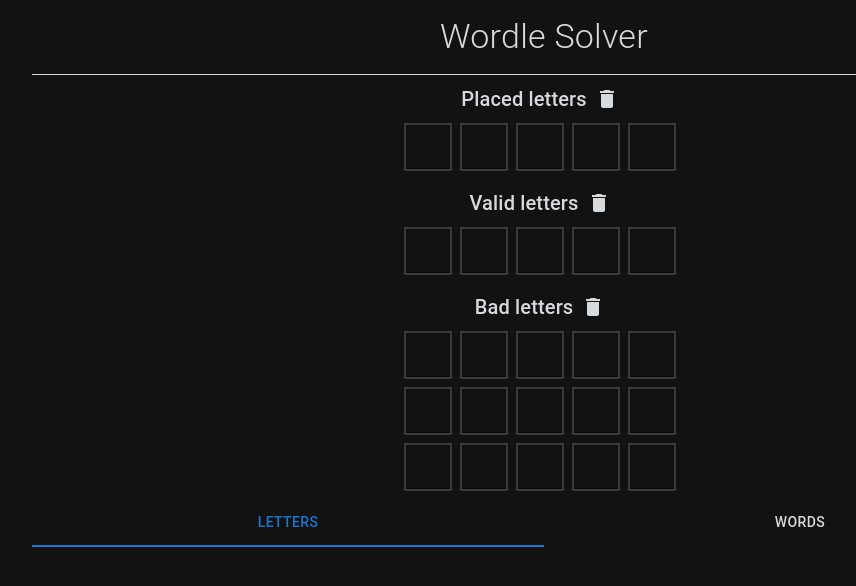
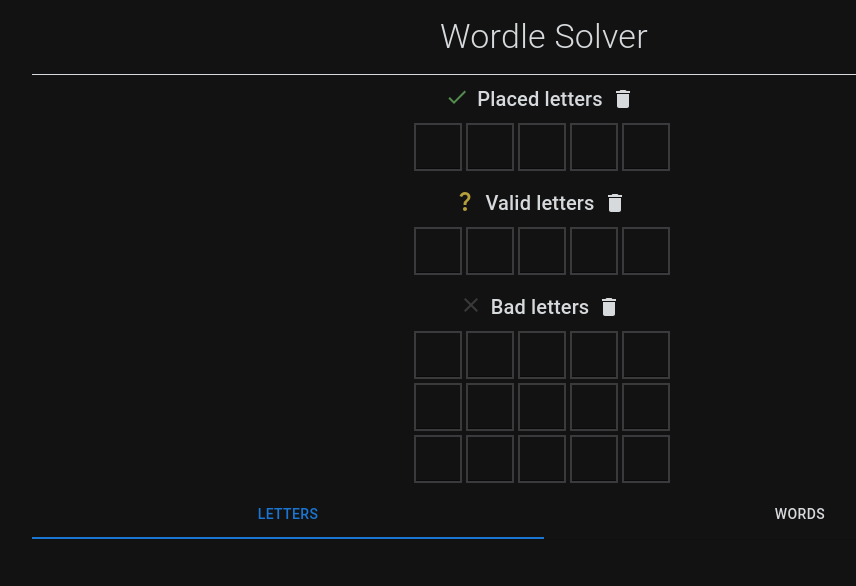
Before and after one commit to tinytinyeye/blog, a Next.js app: page /app/wordle-solver in a window 1280 px wide. Shown: the top 586 px of the page, without its empty margins (96-952 px from the left). Built offline with nearby package versions, Linux system fonts and the light colour scheme.

Commit message:
chore: added icons and adjusted styles

```diff
--- a/components/WordleSolver/BadLetters.tsx
+++ b/components/WordleSolver/BadLetters.tsx
@@ -1,8 +1,10 @@
 import React, { useContext } from 'react';
+import { Close } from '@mui/icons-material';
 
 import Letters from './Letters';
 import { LettersContext } from './Store';
 import { clearBadLetters, setBadLetter } from './hooks';
+import { variantToBackgroundColor } from './LetterInput';
 
 const BadLetters = () => {
     const [state] = useContext(LettersContext);
@@ -15,6 +17,7 @@
             setLetter={setBadLetter}
             clearLetters={clearBadLetters}
             title="Bad letters"
+            icon={<Close sx={{ fill: variantToBackgroundColor.bad }} />}
         />
     );
 };
--- a/components/WordleSolver/LetterInput.tsx
+++ b/components/WordleSolver/LetterInput.tsx
@@ -10,7 +10,7 @@
     sx?: SxProps;
 }
 
-const variantToBackgroundColor = {
+export const variantToBackgroundColor = {
     placed: '#538d4e',
     valid: '#b59f3b',
     bad: '#3a3a3c',
--- a/components/WordleSolver/Letters.tsx
+++ b/components/WordleSolver/Letters.tsx
@@ -16,6 +16,7 @@
     setLetter: SetLetterActionCreator;
     clearLetters: ClearLettersActionCreator;
     title: string;
+    icon: React.ReactNode;
 }
 
 export const LETTERS_PER_ROW = 5;
@@ -26,6 +27,7 @@
     setLetter,
     clearLetters,
     title,
+    icon
 }) => {
     const [_, dispatch] = useContext(LettersContext);
     const { refs, onChangeHandlers } = useLetters(letters.length, (payload) =>
@@ -34,7 +36,10 @@
 
     return (
         <Box sx={{ mb: 1 }}>
-            <Box sx={{ display: 'flex', justifyContent: 'center' }}>
+            <Box sx={{ display: 'flex', justifyContent: 'center', alignItems: 'center' }}>
+                <Box sx={{ mr: 1 }}>
+                {icon}
+                </Box>
                 <Typography
                     variant="h6"
                     sx={{ color: '#d7dadc', py: 1, textAlign: 'center' }}
@@ -57,7 +62,7 @@
                             alignItems: 'center',
                             justifyContent: 'center',
                             flexWrap: 'wrap',
-                            mt: row > 0 ? 1 : 0,
+                            mt: row > 0 ? 0.5 : 0,
                         }}
                         key={`${variant}_letter_row_${row}P`}
                     >
@@ -71,7 +76,7 @@
                                         variant={variant}
                                         value={letters[i]}
                                         onChange={onChangeHandlers[i]}
-                                        sx={{ mr: 1 }}
+                                        sx={{ mr: 0.5 }}
                                         ref={(el) => (refs.current[i] = el)}
                                         key={`${variant}_letter_${i}`}
                                     />
--- a/components/WordleSolver/PlacedLetters.tsx
+++ b/components/WordleSolver/PlacedLetters.tsx
@@ -1,8 +1,10 @@
 import React, { useContext } from 'react';
+import { Check } from '@mui/icons-material';
 
 import Letters from './Letters';
 import { LettersContext } from './Store';
 import { clearPlacedLetters, setPlacedLetter } from './hooks';
+import { variantToBackgroundColor } from './LetterInput';
 
 const PlacedLetters = () => {
     const [state] = useContext(LettersContext);
@@ -15,6 +17,7 @@
             setLetter={setPlacedLetter}
             clearLetters={clearPlacedLetters}
             title="Placed letters"
+            icon={<Check sx={{ fill: variantToBackgroundColor.placed }}/>}
         />
     );
 };
--- a/components/WordleSolver/Suggestions.tsx
+++ b/components/WordleSolver/Suggestions.tsx
@@ -14,7 +14,7 @@
 }));
 
 const Suggestions: React.FC<{ suggestions: string[] }> = ({ suggestions }) => (
-    <Box sx={{ flexGrow: 1, height: '25vh', overflowY: 'scroll' }}>
+    <Box sx={{ flexGrow: 1, height: '20vh', overflowY: 'scroll' }}>
         <Grid container spacing={2}>
             {suggestions.map((suggestion) => (
                 <Grid item xs={4} md={2} key={`suggestion_${suggestion}`}>
--- a/components/WordleSolver/ValidLetters.tsx
+++ b/components/WordleSolver/ValidLetters.tsx
@@ -1,8 +1,10 @@
 import React, { useContext } from 'react';
+import { QuestionMark } from '@mui/icons-material';
 
 import Letters from './Letters';
 import { LettersContext } from './Store';
 import { clearValidLetters, setValidLetter } from './hooks';
+import { variantToBackgroundColor } from './LetterInput';
 
 const ValidLetters = () => {
     const [state] = useContext(LettersContext);
@@ -15,6 +17,7 @@
             setLetter={setValidLetter}
             clearLetters={clearValidLetters}
             title="Valid letters"
+            icon={<QuestionMark sx={{ fill: variantToBackgroundColor.valid }} />}
         />
     );
 };
--- a/components/WordleSolver/WordleSolver.tsx
+++ b/components/WordleSolver/WordleSolver.tsx
@@ -77,11 +77,11 @@
                                 />
                             </TabList>
                         </Box>
-                        <TabPanel value="1">
+                        <TabPanel value="1" sx={{ p: 2 }}>
                             <MostLikelyVowels analysis={mostLikelyVowels} />
                             <MostLikelyLetters analysis={mostLikelyLetters} />
                         </TabPanel>
-                        <TabPanel value="2">
+                        <TabPanel value="2" sx={{ p: 2 }}>
                             <Suggestions suggestions={suggestions} />
                         </TabPanel>
                     </TabContext>
```
